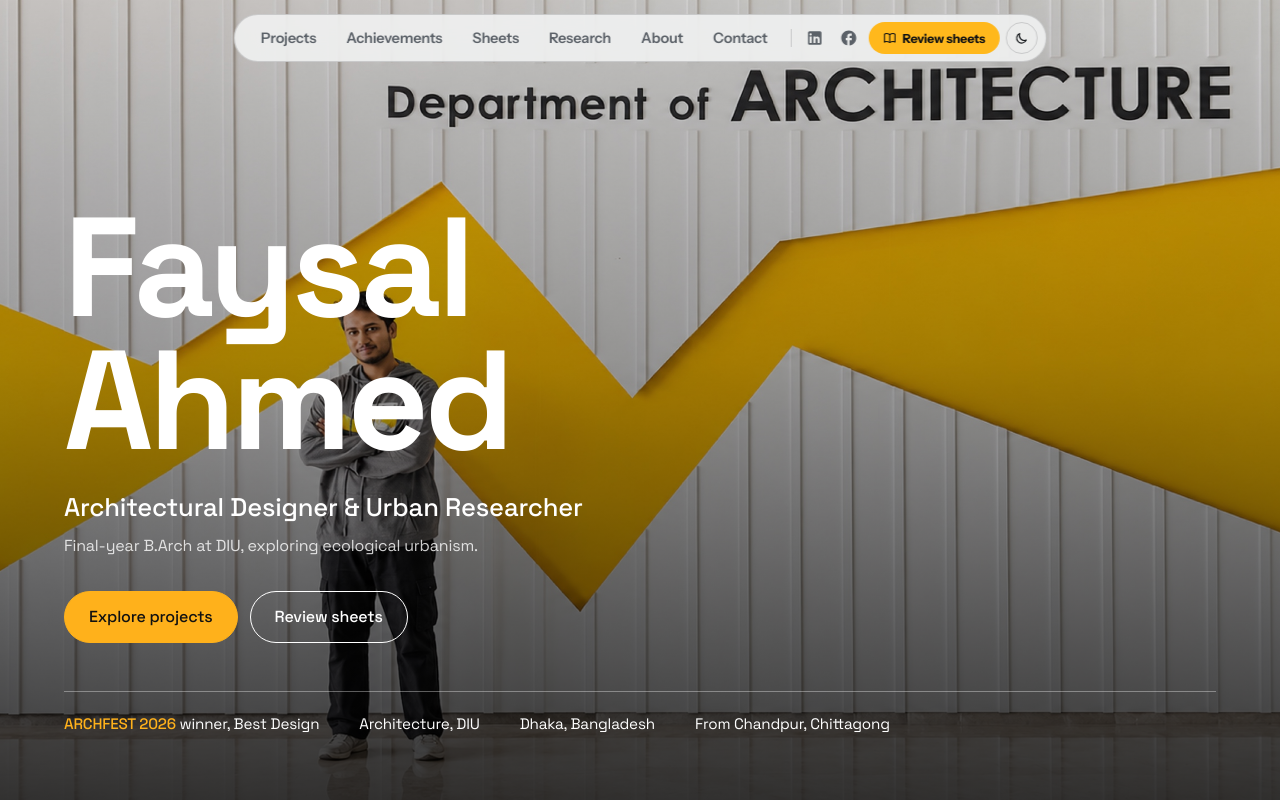
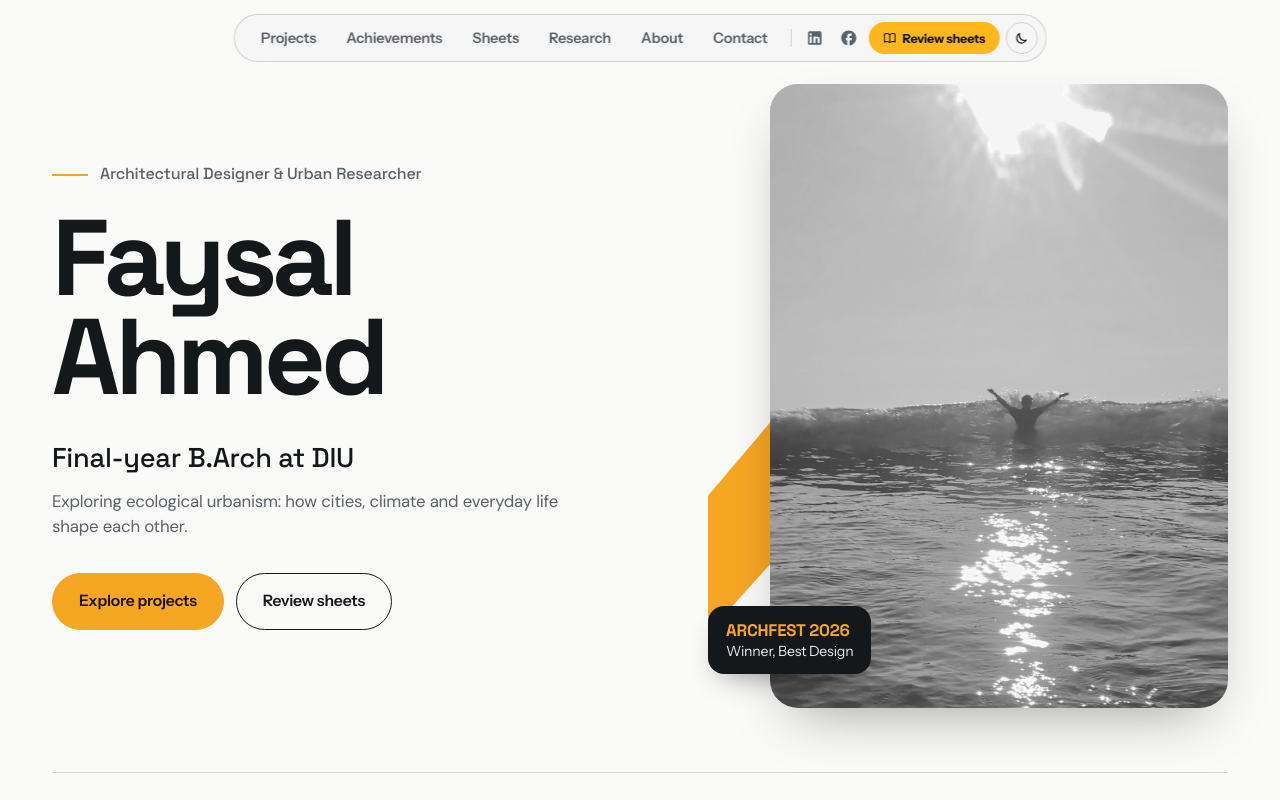
Before and after one commit to armanhossen-dev/Portfolio_for_faysal_vai, a React (Vite) app: page / in a window 1280 px wide. Shown: the top 800 px of the page. Built offline with nearby package versions, Linux system fonts and the light colour scheme.

Commit message:
feat: implement editorial hero with amber zigzag and photo stage

```diff
--- a/index.html
+++ b/index.html
@@ -6,10 +6,10 @@
     <meta name="viewport" content="width=device-width, initial-scale=1.0" />
     <title>FAYSAL AHMED | Architecture Portfolio</title>
     <meta name="description" content="Architecture Portfolio of Faysal Ahmed, Final Year Architecture Student at Daffodil International University. Ecological urbanism, high-density housing, industrial architecture, and social infrastructure." />
-    <!-- Architectural Typography: Bricolage Grotesque & Instrument Sans & Space Grotesk & Inter -->
+    <!-- Architectural Typography: Bricolage Grotesque & Instrument Sans & Space Grotesk & DM Sans & Inter -->
     <link rel="preconnect" href="https://fonts.googleapis.com">
     <link rel="preconnect" href="https://fonts.gstatic.com" crossorigin>
-    <link href="https://fonts.googleapis.com/css2?family=Bricolage+Grotesque:opsz,wght@12..96,400;12..96,600;12..96,700;12..96,800&family=Instrument+Sans:wght@400;500;600;700&family=Space+Grotesk:wght@400;500;700&family=Inter:wght@300;400;500;600;700;800&display=swap" rel="stylesheet">
+    <link href="https://fonts.googleapis.com/css2?family=Bricolage+Grotesque:opsz,wght@12..96,400;12..96,600;12..96,700;12..96,800&family=Instrument+Sans:wght@400;500;600;700&family=Space+Grotesk:wght@400;500;600;700&family=DM+Sans:wght@400;500;600&family=Inter:wght@300;400;500;600;700;800&display=swap" rel="stylesheet">
     <!-- Boxicons (https://boxicons.com/) -->
     <link href="https://unpkg.com/boxicons@2.1.4/css/boxicons.min.css" rel="stylesheet">
   </head>
--- a/src/components/Hero.jsx
+++ b/src/components/Hero.jsx
@@ -2,12 +2,13 @@ import React from 'react';
 
 export default function Hero({ onOpenSheetReview }) {
   return (
-    <header id="top" className="hero">
+    <section className="hero" id="top">
+      <div>
+        <p className="role">Architectural Designer &amp; Urban Researcher</p>
         <h1>Faysal<br />Ahmed</h1>
-      <p className="role">Architectural Designer &amp; Urban Researcher</p>
-      <p className="tag">Final-year B.Arch at DIU, exploring ecological urbanism.</p>
-
-      <div className="actions">
+        <p className="sub">Final-year B.Arch at DIU</p>
+        <p className="lede">Exploring ecological urbanism: how cities, climate and everyday life shape each other.</p>
+        <div className="cta">
           <a className="btn primary" href="#projects">Explore projects</a>
           <a
             className="btn"
@@ -22,13 +23,25 @@ export default function Hero({ onOpenSheetReview }) {
             Review sheets
           </a>
         </div>
+      </div>
 
-      <p className="facts">
-        <span><b>ARCHFEST 2026</b> winner, Best Design</span>
-        <span>Architecture, DIU</span>
-        <span>Dhaka, Bangladesh</span>
-        <span>From Chandpur, Chittagong</span>
-      </p>
-    </header>
+      <div className="stage">
+        {/* amber zigzag, echoing the department wall graphic */}
+        <svg className="zig" viewBox="0 0 400 500" preserveAspectRatio="none" aria-hidden="true">
+          <polygon points="0,330 130,170 215,290 400,120 400,230 235,400 130,290 0,440" fill="#f5a623" />
+        </svg>
+        <div className="photo">
+          <img src="./images/faysal-profile.jpg" alt="Portrait of Faysal Ahmed" />
+        </div>
+        <div className="badge"><b>ARCHFEST 2026</b>Winner, Best Design</div>
+      </div>
+
+      <dl className="facts">
+        <div><dt>Studying</dt><dd>Architecture, DIU</dd></div>
+        <div><dt>Based in</dt><dd>Dhaka, Bangladesh</dd></div>
+        <div><dt>From</dt><dd>Chandpur, Chittagong</dd></div>
+        <div><dt>Recognition</dt><dd className="win">ARCHFEST 2026 winner</dd></div>
+      </dl>
+    </section>
   );
 }
--- a/src/index.css
+++ b/src/index.css
@@ -345,110 +345,214 @@
   }
 }
 
-/* ---------- Space Grotesk Monumental Hero ---------- */
+/* ---------- Space Grotesk Editorial Hero & Photo Stage ---------- */
+:root {
+  --amber: #f5a623;
+  --amber-ink: #1a1204;
+}
+
 .hero {
-  min-height: 100svh;
-  min-height: 100vh;
+  max-width: 1240px;
+  margin: 0 auto;
+  padding: 56px 32px 40px;
+  padding-top: calc(84px + env(safe-area-inset-top, 0px));
+  display: grid;
+  grid-template-columns: 1.05fr .95fr;
+  gap: 56px;
+  align-items: center;
+  min-height: calc(100vh - 70px);
+  position: relative;
+}
+
+.hero .role {
+  font-size: 1rem;
+  color: var(--arch-mute);
+  margin-bottom: 22px;
   display: flex;
-  flex-direction: column;
-  justify-content: flex-end;
-  padding: clamp(24px, 5vw, 72px);
-  padding-top: calc(88px + env(safe-area-inset-top, 0px));
-  background:
-    linear-gradient(to top, rgb(0 0 0 / .78) 0%, rgb(0 0 0 / .35) 55%, rgb(0 0 0 / .15) 100%),
-    url('/images/faysal-hero.jpg') center / cover no-repeat;
-  font-family: "Space Grotesk", system-ui, sans-serif;
-  color: #fff;
-  position: relative;
-  overflow: hidden;
+  align-items: center;
+  gap: 12px;
+  font-family: "Space Grotesk", sans-serif;
+  font-weight: 500;
+}
+
+.hero .role::before {
+  content: "";
+  width: 36px;
+  height: 2px;
+  background: var(--amber);
 }
 
 .hero h1 {
-  font-family: "Space Grotesk", system-ui, sans-serif;
-  font-size: clamp(3rem, 11vw, 9rem);
+  font-family: "Space Grotesk", sans-serif;
   font-weight: 700;
-  line-height: .95;
-  letter-spacing: -.03em;
-  color: #fff;
+  font-size: clamp(3.4rem, 8.4vw, 7.2rem);
+  line-height: .92;
+  letter-spacing: -.045em;
+  color: var(--arch-ink);
   margin: 0;
 }
 
-.hero .role {
-  margin-top: 1.25rem;
-  font-size: clamp(1.1rem, 2.2vw, 1.6rem);
+.hero .sub {
+  font-family: "Space Grotesk", sans-serif;
+  font-size: clamp(1.25rem, 2.2vw, 1.7rem);
   font-weight: 500;
-  color: #fff;
-  font-family: "Space Grotesk", system-ui, sans-serif;
+  margin-top: 30px;
+  letter-spacing: -.01em;
+  color: var(--arch-ink);
 }
 
-.hero .tag {
-  margin-top: .4rem;
+.hero .lede {
+  color: var(--arch-mute);
+  margin-top: 10px;
   max-width: 46ch;
-  opacity: .8;
-  color: #fff;
-  font-family: "Space Grotesk", system-ui, sans-serif;
+  font-size: 1.05rem;
+  line-height: 1.5;
+  font-family: "DM Sans", "Instrument Sans", sans-serif;
 }
 
-.hero .actions {
+.hero .cta {
   display: flex;
   gap: 12px;
-  margin-top: 2rem;
+  margin-top: 34px;
   flex-wrap: wrap;
 }
 
 .hero .btn {
-  padding: .8rem 1.5rem;
+  padding: 15px 26px;
   border-radius: 999px;
-  font: inherit;
-  font-weight: 500;
-  text-decoration: none;
-  border: 1px solid #fff;
-  color: #fff;
+  font-weight: 600;
+  font-size: .98rem;
+  border: 1.5px solid var(--arch-ink);
+  color: var(--arch-ink);
   background: transparent;
   display: inline-flex;
   align-items: center;
   justify-content: center;
   cursor: pointer;
-  transition: transform 0.2s, background 0.2s, border-color 0.2s, color 0.2s;
+  text-decoration: none;
+  transition: transform .15s, background .15s;
 }
 
 .hero .btn:hover {
-  background: rgba(255, 255, 255, 0.15);
-  transform: translateY(-1px);
+  transform: translateY(-2px);
 }
 
 .hero .btn.primary {
-  background: #ffb11b;
-  border-color: #ffb11b;
-  color: #111;
+  background: var(--amber);
+  border-color: var(--amber);
+  color: var(--amber-ink);
 }
 
 .hero .btn.primary:hover {
   background: #ffbe3b;
   border-color: #ffbe3b;
-  transform: translateY(-2px);
 }
 
-.hero .btn:focus-visible {
-  outline: 3px solid #fff;
-  outline-offset: 3px;
+/* PHOTO STAGE */
+.hero .stage {
+  position: relative;
+  aspect-ratio: 4/5;
+  max-height: 78vh;
+  margin-left: auto;
+  width: 100%;
+  max-width: 520px;
 }
 
-.hero .facts {
-  display: flex;
-  flex-wrap: wrap;
-  gap: .5rem 2.5rem;
-  margin-top: 3rem;
-  padding-top: 1.25rem;
-  border-top: 1px solid rgb(255 255 255 / .35);
-  font-size: .95rem;
-  color: #fff;
-  font-family: "Space Grotesk", system-ui, sans-serif;
+.hero .zig {
+  position: absolute;
+  inset: 0;
+  width: 100%;
+  height: 100%;
 }
 
-.hero .facts b {
-  color: #ffb11b;
-  font-weight: 500;
+.hero .photo {
+  position: absolute;
+  left: 12%;
+  right: 0;
+  top: 0;
+  bottom: 0;
+  border-radius: 28px;
+  overflow: hidden;
+  background: #d8d3c8;
+  box-shadow: 0 24px 60px -24px rgba(0, 0, 0, 0.4);
+}
+
+.hero .photo img {
+  width: 100%;
+  height: 100%;
+  object-fit: cover;
+  object-position: 50% 20%;
+  display: block;
+}
+
+.hero .badge {
+  position: absolute;
+  left: 0;
+  bottom: 34px;
+  background: var(--arch-ink);
+  color: var(--arch-bg);
+  padding: 14px 18px;
+  border-radius: 16px;
+  font-size: .88rem;
+  line-height: 1.3;
+  box-shadow: 0 14px 30px -14px rgba(0, 0, 0, 0.45);
+}
+
+.dark .hero .badge {
+  background: #17181a;
+  color: #f6f4f0;
+  border: 1px solid rgba(255, 255, 255, 0.12);
+}
+
+.hero .badge b {
+  display: block;
+  color: var(--amber);
+  font-family: "Space Grotesk", sans-serif;
+  font-size: 1.05rem;
+}
+
+/* FACTS */
+.hero .facts {
+  grid-column: 1 / -1;
+  display: grid;
+  grid-template-columns: repeat(4, auto);
+  justify-content: start;
+  gap: 12px 56px;
+  border-top: 1px solid var(--arch-line);
+  padding-top: 26px;
+  margin-top: 8px;
+}
+
+.hero .facts dt {
+  font-size: .8rem;
+  color: var(--arch-mute);
+}
+
+.hero .facts dd {
+  font-weight: 600;
+  margin-top: 2px;
+  color: var(--arch-ink);
+}
+
+.hero .facts .win {
+  color: var(--amber);
+}
+
+@media (max-width: 900px) {
+  .hero {
+    grid-template-columns: 1fr;
+    gap: 36px;
+    padding: 36px 20px;
+    padding-top: 80px;
+    min-height: 0;
+  }
+  .hero .stage {
+    margin: 0 auto;
+    max-height: none;
+  }
+  .hero .facts {
+    grid-template-columns: repeat(2, 1fr);
+  }
 }
 
 /* ---------- Hero Section Legacy Styles ---------- */
```
Also changed, not shown: public/faysal.jpg (added), public/images/faysal.jpg (added), 7 other files (tests, documents, lock files or other folders). Lines whose indentation alone changed are shown as unchanged.
